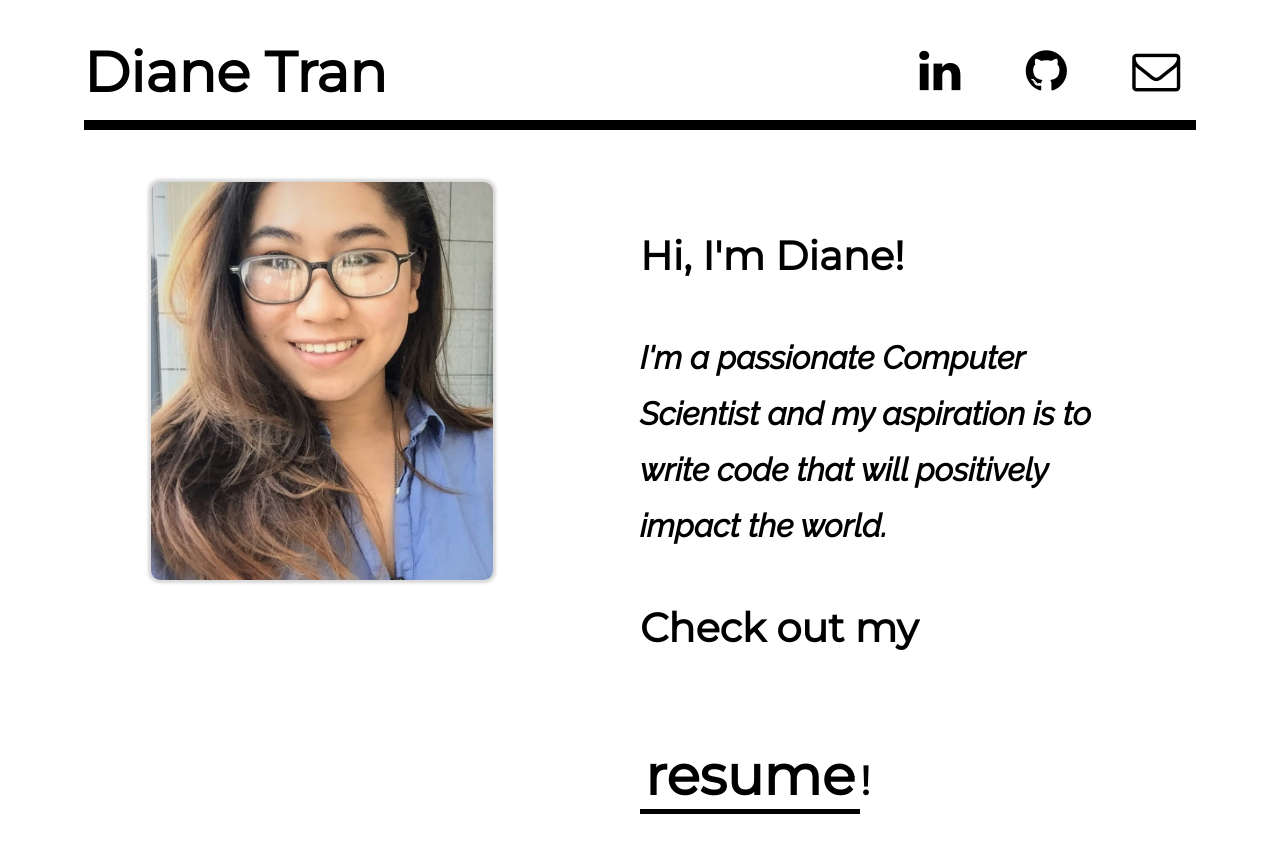
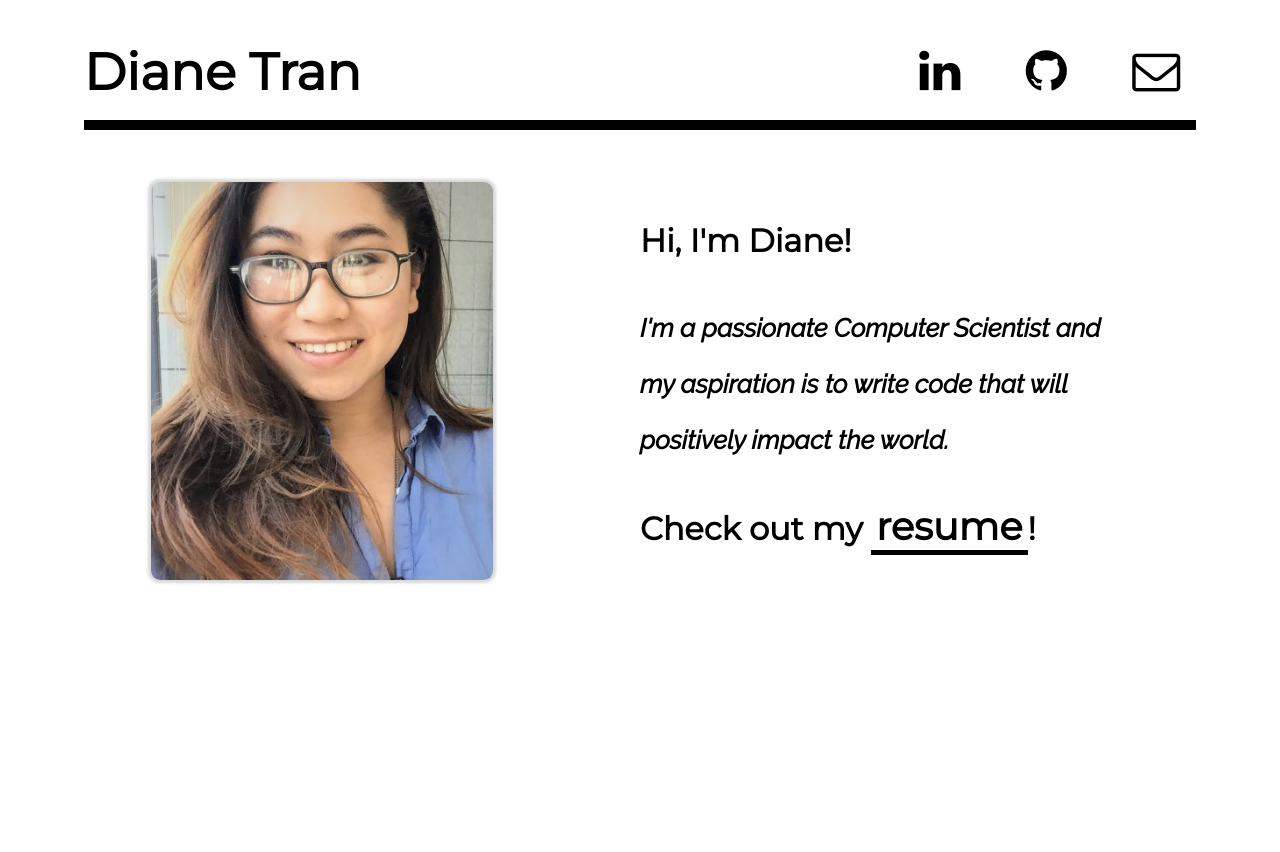
Before and after one commit to goldencarrots72/goldencarrots72.github.io, a plain HTML site: page index.html in a window 1280 px wide. After the commit the page ends 800 px from the top, so only its background shows below. Drawn offline with Linux system fonts and the light colour scheme.

Commit message:
Update files

```diff
--- a/css/style.css
+++ b/css/style.css
@@ -1,10 +1,20 @@
 .body{
+	opacity: 1;
+	transition: 1s opacity;
 	background: white;
 	color: black;
 	font-family: Raleway, regular italic;
 	line-height: 350%;
+	animation: fadeIn 0.5s linear;
 }
-
+	@keyframes fadeIn {
+	0% {
+		opacity: 0;
+	}
+	100% {
+		opacity: 1.5;
+	}
+}
 .content{
 	background: transparent;
 	padding-left: 6%;
@@ -24,7 +34,7 @@
 	margin-top:1%;
 	color: black;
 	font-family: Montserrat;
-	font-size: 3.5em;
+	font-size: 4vw;
 	font-weight: bold;
 }
 
@@ -33,7 +43,7 @@
 	font-family: Montserrat;
 	font-weight: bold;
 	line-height: 370%;
-	font-size: 40px;
+	font-size: 2.5vw;
 }
 
 ul {
@@ -75,7 +85,7 @@ li a:hover {
 	text-align:right;
 	padding-left:5px;
 	padding-right:5px;
-	font-size: 55px;
+	font-size: 3vw;
 	text-decoration: none;
 	transition: 0.3s;
 	color: black;
@@ -94,5 +104,5 @@ li a:hover {
 }
 h1{
 	margin: 0px;
-	font-size: 2em;
+	font-size: 2vw;
 }
```
